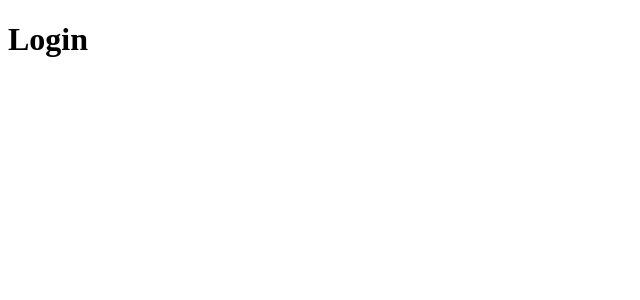
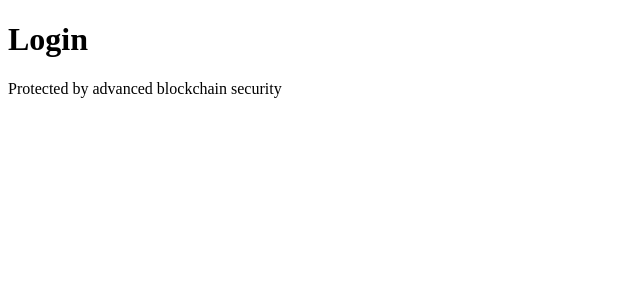
Before and after one commit to De-icon/NFT_Market_Place, a Next.js app: page /login in a window 1280 px wide. Shown: the top 300 px of the page, without its empty margins (0-640 px from the left). Built offline with nearby package versions, Linux system fonts and the light colour scheme.

Commit message:
updated the signUp and Login page

```diff
--- /dev/null
+++ b/app/(auth)/login/layout.tsx
@@ -0,0 +1,25 @@
+import type { Metadata } from 'next'
+
+export const metadata: Metadata = {
+  title: 'NFT Marketplace | Login',
+  description: 'Login to access your NFT collection and marketplace features',
+}
+
+export default function LoginLayout({
+  children,
+}: {
+  children: React.ReactNode
+}) {
+  return (
+    <div >
+
+        <main className="w-full">
+          {children}
+        </main>
+
+        <footer className="text-center text-sm text-gray-500">
+          <p>Protected by advanced blockchain security</p>
+        </footer>
+    </div>
+  )
+}
```
Also changed, not shown: app/(auth)/signup/layput.tsx (added, +26 -0 lines).
